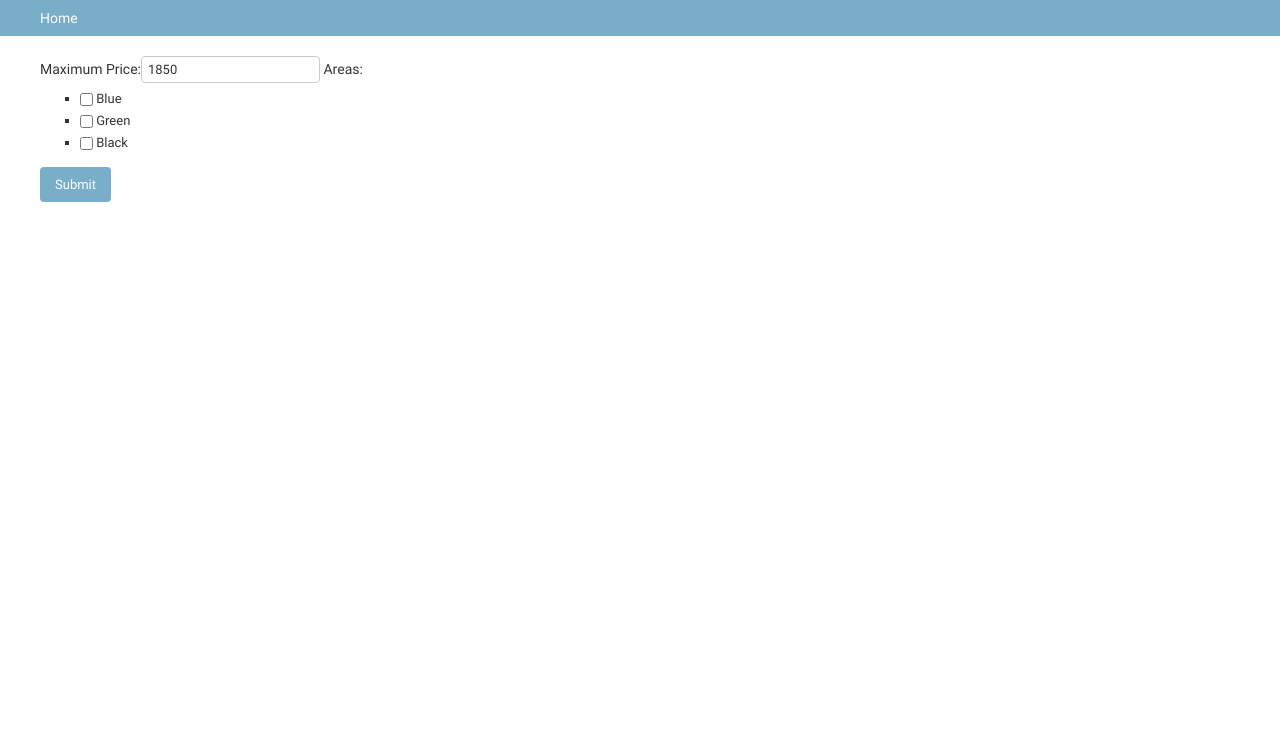
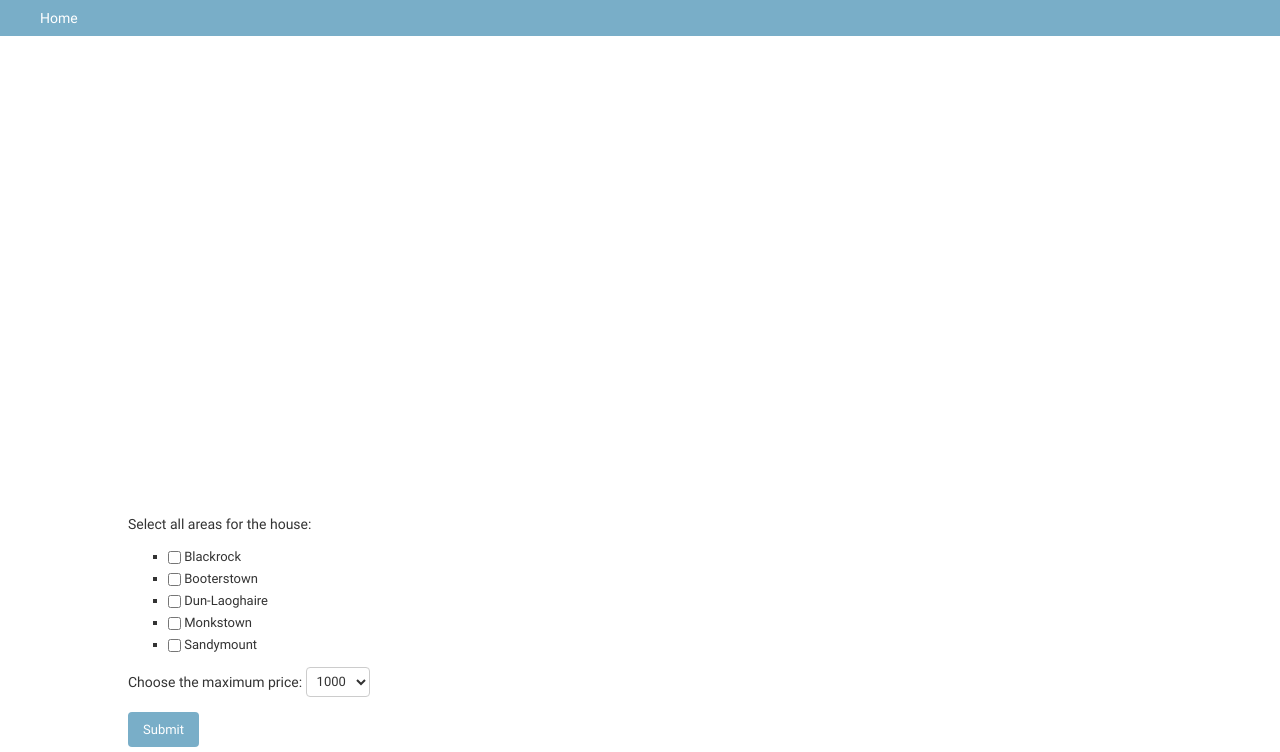
Before and after one commit to odessitka/DaftDistances, a Django app: template distances/templates/admin/distances/grabdata.html in a window 1280 px wide. Shown: the part 48-800 px from the top of the page. Run offline with Django 3.2, Linux system fonts and the light colour scheme; the template is opened without the code that fills it: values that come from a table or form of the project are taken from there, others are empty; parts of the project's set-up code (start-up, migrations or seed data) failed here and were passed over.

Commit message:
add picture

```diff
--- a/distances/forms.py
+++ b/distances/forms.py
@@ -1,16 +1,25 @@
 from django import forms
 
-FAVORITE_COLORS_CHOICES = (
-    ('blue', 'Blue'),
-    ('green', 'Green'),
-    ('black', 'Black'),
+AREAS_CHOICES = (
+    ('blackrock', 'Blackrock'),
+    ('booterstown', 'Booterstown'),
+    ('dun-laoghaire', 'Dun-Laoghaire'),
+    ('monkstown', 'Monkstown'),
+    ('sandymount', 'Sandymount'),
 )
 
+PRICE_CHOICES = [(x, x) for x in range(1000, 3000, 100)]
 
-class NameForm(forms.Form):
-    max_price = forms.IntegerField(label="Maximum Price", initial=1850)
+class SearchCriteriaForm(forms.Form):
+    #max_price = forms.IntegerField(label="Maximum Price", initial=1850)
     areas = forms.MultipleChoiceField(
+        label="Select all areas for the house",
         required=False,
         widget=forms.CheckboxSelectMultiple,
-        choices=FAVORITE_COLORS_CHOICES,
+        choices=AREAS_CHOICES,
     )
+    max_price = forms.ChoiceField(
+        required=True,
+        label="Choose the maximum price",
+        choices=PRICE_CHOICES
+    )
--- a/distances/templates/admin/distances/grabdata.html
+++ b/distances/templates/admin/distances/grabdata.html
@@ -14,11 +14,11 @@
 {% block content %}
 <form id="grab-data" action="/admin/distances/grabdata" method="post">
     {% csrf_token %}
-    {{ form }}
+    {{ form.as_p }}
     <input type="submit" value="Submit" />
 </form>
 <div id="overlay" style="display:none;">
-    <div id="wait-message">Please wait while the page is loading.</div>
+    <img id="loading"  src="/media/admin/img/loader.gif" alt="Loading"/>
 </div>
 <script>
     $("#grab-data").submit(function( event ) {
@@ -32,19 +32,26 @@
     #overlay {
         background-color: rgba(255, 255, 255, 0.8);
         z-index: 999;
-        position: absolute;
+        position: fixed;
         left: 0;
         top: 0;
         width: 100%;
         height: 100%;
         display: none;
     }
-    #wait-message {
+    #loading {
+        width: 209px;
         position: absolute;
-        left: 30%;
+        left: 35%;
+        top: 47%;
+    }
+    #grab-data {
+        display: block;
+        position: absolute;
+        left: 10%;
         top: 70%;
-        font-size:35px;
     }
+
 
 </style>
 {% endblock %}
--- a/mysite/settings.py
+++ b/mysite/settings.py
@@ -123,6 +123,8 @@
 STATIC_URL = '/static/'
 STATIC_ROOT = BASE_DIR + '/static'
 
+MEDIA_URL = '/media/'
+MEDIA_ROOT = BASE_DIR + '/media'
 
 LOGGING = {
     'version': 1,
--- a/mysite/urls.py
+++ b/mysite/urls.py
@@ -32,4 +32,4 @@
     url(r'^distances/', include('distances.urls')),
     url(r'^admin/', include(admin.site.urls)),
     url(r'^$', views.index),
-    ] + static(settings.STATIC_URL, document_root=settings.STATIC_ROOT)
+    ] + static(settings.STATIC_URL, document_root=settings.STATIC_ROOT) + static(settings.MEDIA_URL, document_root=settings.MEDIA_ROOT)
--- a/mysite/views.py
+++ b/mysite/views.py
@@ -2,7 +2,7 @@
 from django.shortcuts import render
 from django.views.decorators.csrf import csrf_protect
 
-from distances.forms import NameForm
+from distances.forms import SearchCriteriaForm
 from distances.models import House
 from distances.utils import daft_search
 
```
Also changed, not shown: distances/views.py (+6 -6 lines), media/admin/img/loader.gif (added).
